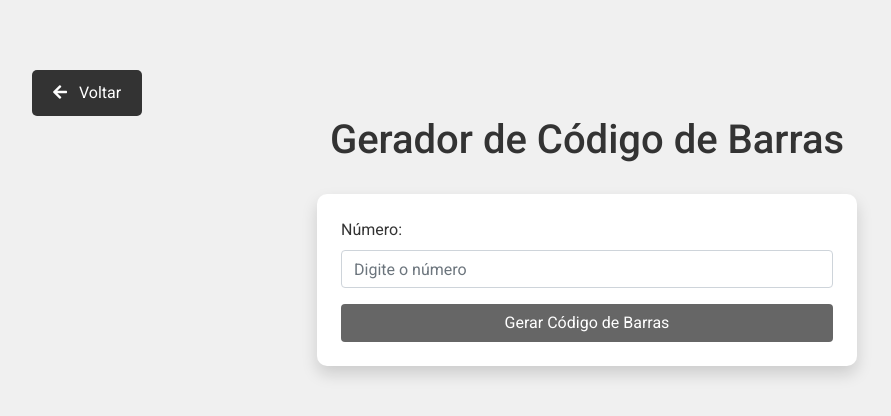
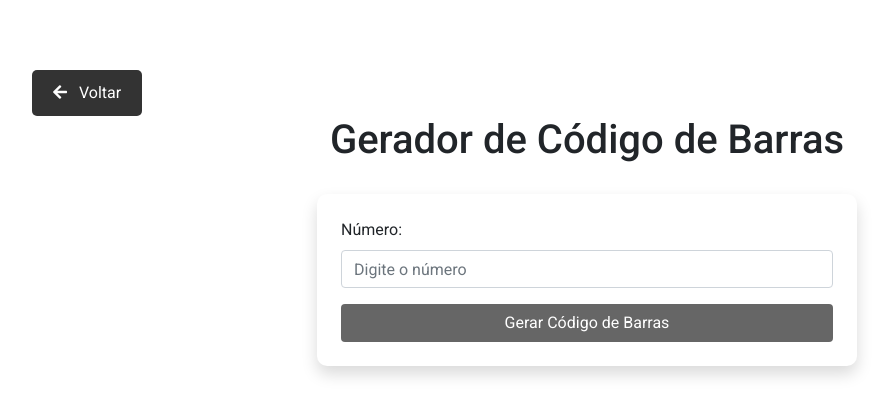
Before and after one commit to alvesmagnocavalcante/painelcpd, a Django app: page /barcode/ in a window 1280 px wide. Shown: the top 416 px of the page, without its empty margins (53-944 px from the left). Run offline with Django 5.2, Linux system fonts and the light colour scheme; some libraries are stand-ins or nearby versions.

Commit message:
Update barcode_generator.html

```diff
--- a/barcode_generator/templates/barcode_generator.html
+++ b/barcode_generator/templates/barcode_generator.html
@@ -9,8 +9,6 @@
     <link href="https://cdnjs.cloudflare.com/ajax/libs/font-awesome/5.15.4/css/all.min.css" rel="stylesheet"> <!-- Incluindo Font Awesome -->
     <style>
         body {
-            background-color: #f0f0f0; /* Cinza claro */
-            color: #333333; /* Preto */
             font-family: 'Roboto', sans-serif;
         }
         .container {
@@ -19,13 +17,10 @@
         .card {
             border: none;
             border-radius: 10px;
-            background-color: #ffffff; /* Branco */
-            color: #333333; /* Preto */
         }
         .btn-custom {
             background-color: #666666; /* Cinza médio */
             color: #ffffff; /* Branco */
-            font-family: 'Roboto', sans-serif;
         }
         .btn-custom:hover {
             background-color: #444444; /* Cinza escuro */
@@ -35,8 +30,6 @@
             text-align: center;
             margin-bottom: 30px;
             font-size: 2.5em;
-            color: #333333; /* Preto */
-            font-family: 'Roboto', sans-serif;
         }
         @media (max-width: 768px) {
             h1 {
```
